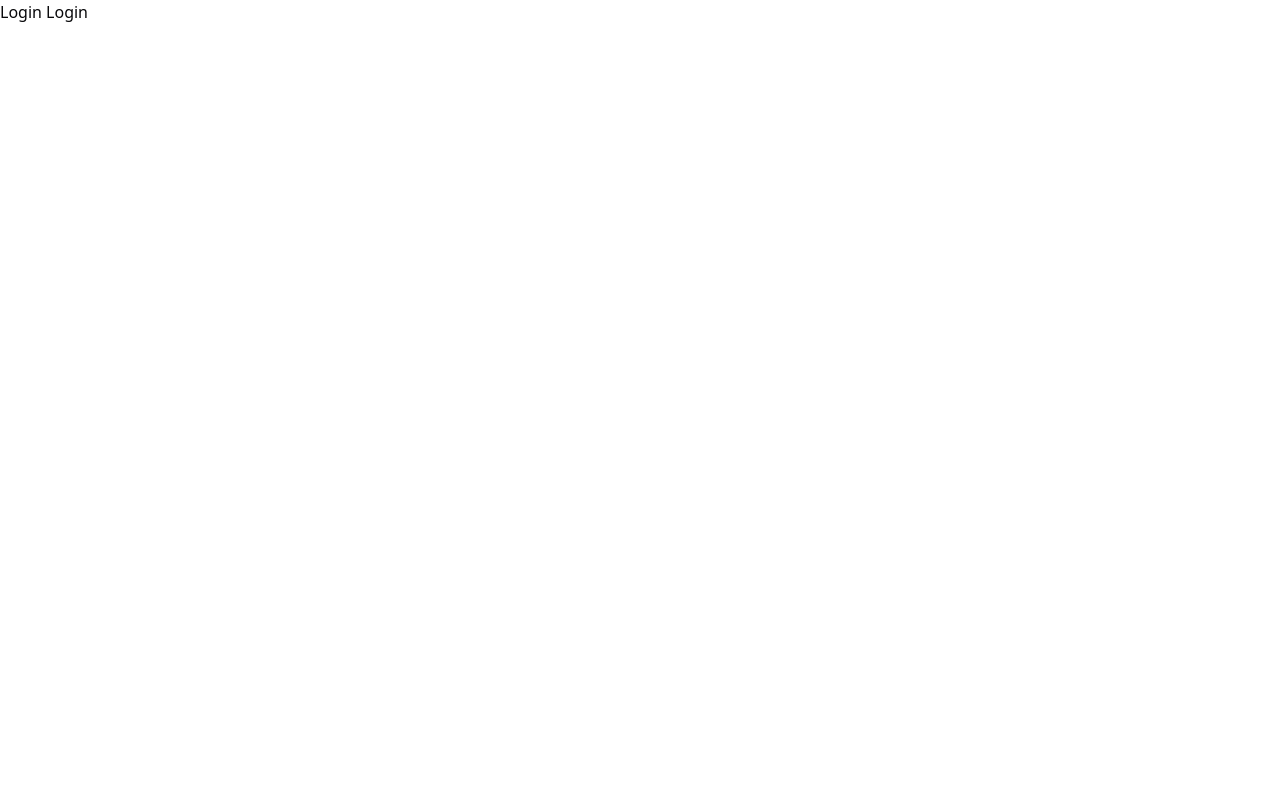
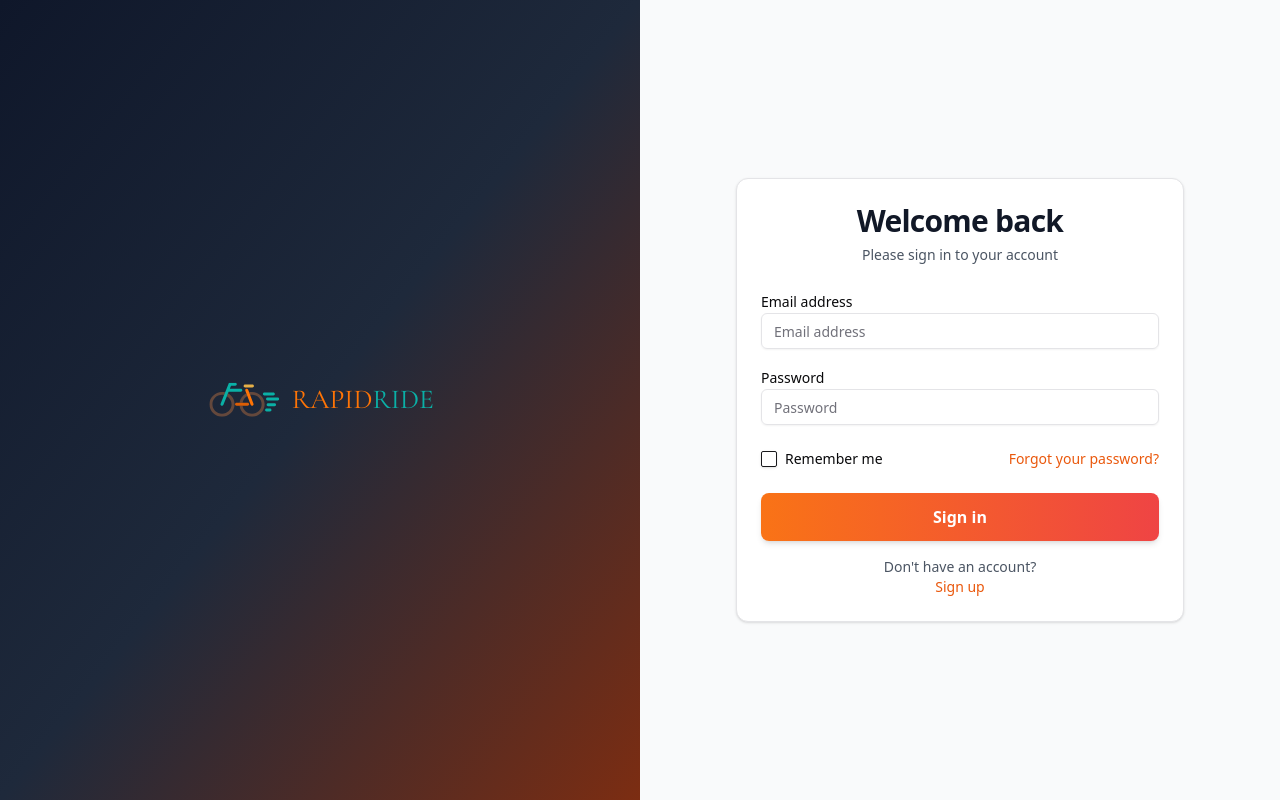
Before and after one commit to rockyhaque/rapid-ride, a React (Vite) app in the folder client/: page /login in a window 1280 px wide. Built offline with nearby package versions, Linux system fonts and the light colour scheme.

Commit message:
login page ui done

```diff
--- a/client/package.json
+++ b/client/package.json
@@ -10,6 +10,7 @@
     "preview": "vite preview"
   },
   "dependencies": {
+    "@radix-ui/react-checkbox": "^1.1.4",
     "@radix-ui/react-label": "^2.1.2",
     "@radix-ui/react-slot": "^1.1.2",
     "@reduxjs/toolkit": "^2.5.1",
--- a/client/src/components/custom/Navbar.tsx
+++ b/client/src/components/custom/Navbar.tsx
@@ -9,6 +9,8 @@ const navItems = [
   { name: "Bicycles", href: "/bicycles" },
   { name: "About", href: "/about" },
   { name: "Contact", href: "/contact" },
+  { name: "Login", href: "/login" },
+  { name: "Register", href: "/register" },
 ];
 
 export function Navbar() {
--- a/client/src/components/custom/button/CustomButton.tsx
+++ b/client/src/components/custom/button/CustomButton.tsx
@@ -10,12 +10,12 @@ const CustomButton: React.FC<ButtonProps> = ({ children, className, ...props })
   return (
     <button
       className={cn(
-        "relative overflow-hidden px-6 py-3 rounded-lg font-semibold text-white shadow-md transition-all duration-300 bg-gradient-to-r from-orange-500 to-red-500 before:absolute before:inset-0 before:bg-white/10 before:opacity-0 before:transition-opacity before:duration-300 hover:before:opacity-20 hover:scale-105 hover:shadow-orange-500/50 hover:shadow-lg",
+        "relative overflow-hidden px-6 py-1 md:py-3 rounded-lg font-semibold text-white shadow-md transition-all duration-300 bg-gradient-to-r from-orange-500 to-red-500 before:absolute before:inset-0 before:bg-white/10 before:opacity-0 before:transition-opacity before:duration-300 hover:before:opacity-20 hover:scale-105 hover:shadow-orange-500/50 hover:shadow-lg",
         className
       )}
       {...props}
     >
-      <div className="relative flex items-center space-x-2">
+      <div className="relative flex items-center justify-center space-x-2">
         <span>{children}</span>
       </div>
     </button>
--- /dev/null
+++ b/client/src/components/ui/checkbox.tsx
@@ -0,0 +1,28 @@
+import * as React from "react"
+import * as CheckboxPrimitive from "@radix-ui/react-checkbox"
+import { Check } from "lucide-react"
+
+import { cn } from "@/lib/utils"
+
+const Checkbox = React.forwardRef<
+  React.ElementRef<typeof CheckboxPrimitive.Root>,
+  React.ComponentPropsWithoutRef<typeof CheckboxPrimitive.Root>
+>(({ className, ...props }, ref) => (
+  <CheckboxPrimitive.Root
+    ref={ref}
+    className={cn(
+      "peer h-4 w-4 shrink-0 rounded-sm border border-primary shadow focus-visible:outline-none focus-visible:ring-1 focus-visible:ring-ring disabled:cursor-not-allowed disabled:opacity-50 data-[state=checked]:bg-primary data-[state=checked]:text-primary-foreground",
+      className
+    )}
+    {...props}
+  >
+    <CheckboxPrimitive.Indicator
+      className={cn("flex items-center justify-center text-current")}
+    >
+      <Check className="h-4 w-4" />
+    </CheckboxPrimitive.Indicator>
+  </CheckboxPrimitive.Root>
+))
+Checkbox.displayName = CheckboxPrimitive.Root.displayName
+
+export { Checkbox }
--- a/client/src/pages/common/Login.tsx
+++ b/client/src/pages/common/Login.tsx
@@ -1,12 +1,69 @@
+import { Input } from "@/components/ui/input";
+import { Label } from "@/components/ui/label";
+import { Checkbox } from "@/components/ui/checkbox";
+import { Card, CardContent, CardHeader, CardTitle } from "@/components/ui/card";
+import CustomButton from "@/components/custom/button/CustomButton";
+import logo from "../../assets/logo/nav-logo.png";
 
 
-const Login = () => {
-    return (
-        <div>
-            Login
-            Login
-        </div>
-    );
-};
+export default function Login() {
+  return (
+    <div className="flex min-h-screen">
+      {/* Left side - Image */}
+      <div className="hidden lg:flex lg:w-1/2 bg-gradient-to-br from-slate-900 via-slate-800 to-orange-900 items-center justify-center">
+        <img
+          src={logo}
+          alt="Login illustration"
+          className="max-w-md"
+        />
+      </div>
 
-export default Login;
+      {/* Right side - Login form */}
+      <div className="w-full lg:w-1/2 flex items-center justify-center p-8 lg:p-16 bg-gray-50 dark:bg-gray-900">
+        <Card className="w-full max-w-md">
+          <CardHeader className="text-center">
+            <CardTitle className="text-3xl font-extrabold text-gray-900 dark:text-white">
+              Welcome back
+            </CardTitle>
+            <p className="text-sm text-gray-600 dark:text-gray-400">
+              Please sign in to your account
+            </p>
+          </CardHeader>
+          <CardContent>
+            <form className="space-y-6">
+              <div className="space-y-4">
+                <div>
+                  <Label htmlFor="email">Email address</Label>
+                  <Input id="email" type="email" autoComplete="email" required placeholder="Email address" />
+                </div>
+                <div>
+                  <Label htmlFor="password">Password</Label>
+                  <Input id="password" type="password" autoComplete="current-password" required placeholder="Password" />
+                </div>
+              </div>
+              <div className="flex items-center justify-between">
+                <div className="flex items-center space-x-2">
+                  <Checkbox id="remember-me" />
+                  <Label htmlFor="remember-me">Remember me</Label>
+                </div>
+                <div
+ className="text-sm font-medium text-orange-600 hover:text-orange-500 dark:text-orange-400 dark:hover:text-orange-300">
+                  Forgot your password?
+                </div>
+              </div>
+              <CustomButton className="w-full">Sign in </CustomButton>
+            </form>
+            <div className="text-center mt-4">
+              <p className="text-sm text-gray-600 dark:text-gray-400">
+                Don't have an account? {" "}
+                <div className="font-medium text-orange-600 hover:text-orange-500 dark:text-orange-400 dark:hover:text-orange-300 cursor-pointer">
+                  Sign up
+                </div>
+              </p>
+            </div>
+          </CardContent>
+        </Card>
+      </div>
+    </div>
+  );
+}
--- a/client/src/pages/common/Register.tsx
+++ b/client/src/pages/common/Register.tsx
@@ -1,11 +1,61 @@
+import { Button } from "@/components/ui/button"
+import { Input } from "@/components/ui/input"
+import { Label } from "@/components/ui/label"
+import { Card, CardContent, CardHeader, CardTitle } from "@/components/ui/card"
+import { Checkbox } from "@/components/ui/checkbox"
+import { ArrowRight } from "lucide-react"
+import { Link } from "react-router-dom"
+import CustomButton from "@/components/custom/button/CustomButton"
 
 
-const Register = () => {
-    return (
-        <div>
-            Register
-        </div>
-    );
-};
+export default function ModernRegistrationPage() {
+  return (
+    <div className="flex min-h-screen">
+      <div className="hidden lg:flex lg:w-1/2 bg-gradient-to-br from-teal-400 to-blue-500 items-center justify-center">
+        <image
+          src="/placeholder.svg?height=400&width=400"
+          width={400}
+          height={400}
+          alt="Registration illustration"
+          className="max-w-md"
+        />
+      </div>
 
-export default Register;
+      <div className="w-full lg:w-1/2 flex items-center justify-center p-8 lg:p-16 bg-gray-50 dark:bg-gray-900">
+        <Card className="w-full max-w-md">
+          <CardHeader className="text-center">
+            <CardTitle className="text-3xl font-extrabold text-gray-900 dark:text-white">Create an account</CardTitle>
+            <p className="mt-2 text-sm text-gray-600 dark:text-gray-400">Join us today and start your journey</p>
+          </CardHeader>
+          <CardContent>
+            <form className="space-y-6">
+              <div className="space-y-4">
+                <Input id="name" name="name" type="text" autoComplete="name" required placeholder="Full name" />
+                <Input id="email" name="email" type="email" autoComplete="email" required placeholder="Email address" />
+                <Input id="password" name="password" type="password" autoComplete="new-password" required placeholder="Password" />
+                <Input id="confirm-password" name="confirm-password" type="password" autoComplete="new-password" required placeholder="Confirm Password" />
+              </div>
+
+              <div className="flex items-center">
+                <Checkbox id="terms" required />
+                <Label htmlFor="terms" className="ml-2 text-sm text-gray-900 dark:text-gray-300">
+                  I agree to the <Link to="/"  className="text-orange-600 hover:text-orange-500 dark:text-orange-400 dark:hover:text-orange-300">Terms of Service</Link> and <Link to="/"  className="text-orange-600 hover:text-orange-500 dark:text-orange-400 dark:hover:text-orange-300">Privacy Policy</Link>
+                </Label>
+              </div>
+
+              <CustomButton className="w-full">Sign up
+
+              </CustomButton>
+            </form>
+            <div className="text-center mt-4">
+              <p className="text-sm text-gray-600 dark:text-gray-400">
+                Already have an account? <Link to="/login" className="text-orange-600 hover:text-orange-500 dark:text-orange-400 dark:hover:text-orange-300 cursor-pointer">Sign in</Link>
+              </p>
+
+            </div>
+          </CardContent>
+        </Card>
+      </div>
+    </div>
+  )
+}
```
Also changed, not shown: 1 other file (tests, documents, lock files or other folders).
